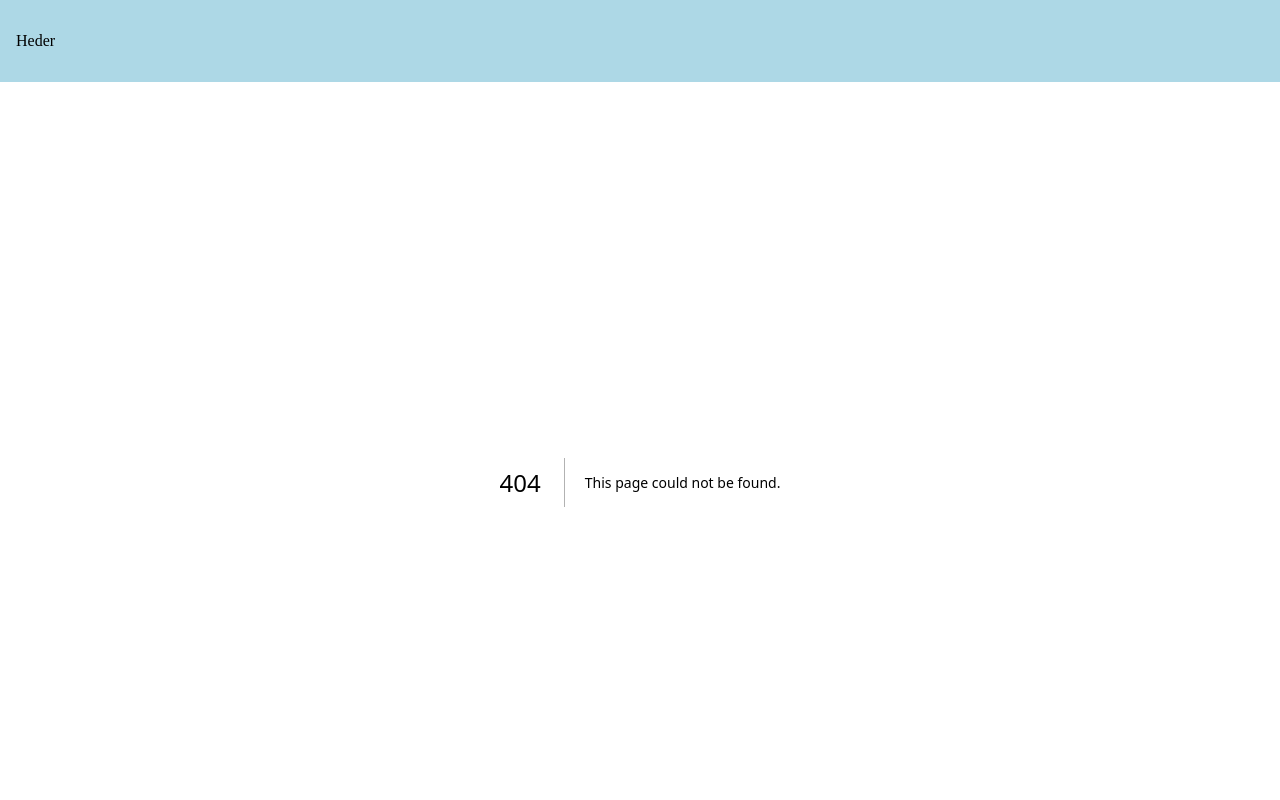
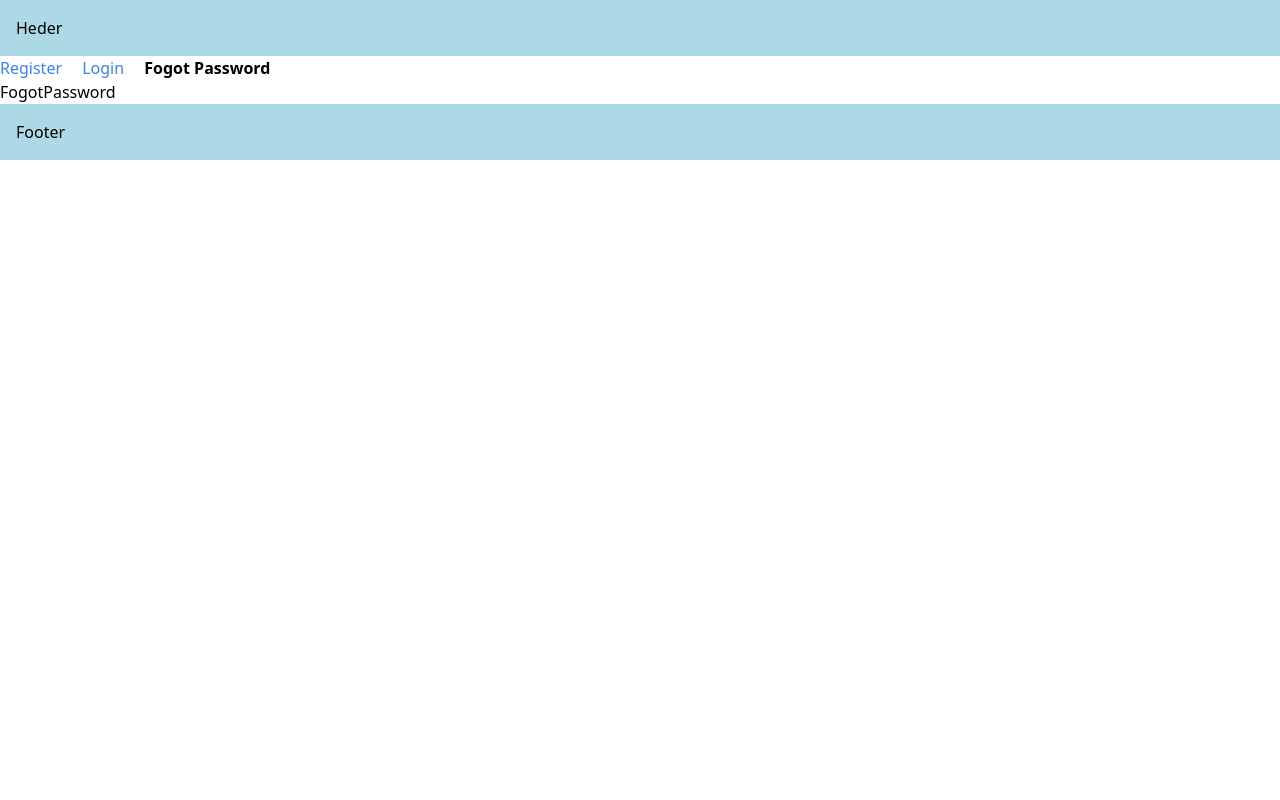
Before and after one commit to Diognet/Next14, a Next.js app in the folder taxi/: page /fogot-password in a window 1280 px wide. Before the commit this address had no page. Shown: the top 800 px of the page. Built offline with nearby package versions, Linux system fonts and the light colour scheme.

Commit message:
Add files via upload

```diff
--- /dev/null
+++ b/taxi/src/app/(auth)/fogot-password/page.tsx
@@ -0,0 +1,3 @@
+export default function FogotPassword () {
+  return <h1> FogotPassword</h1>
+}
--- /dev/null
+++ b/taxi/src/app/(auth)/layout.tsx
@@ -0,0 +1,36 @@
+'use client';
+import "./styles.css"
+import Link from 'next/link';
+import { usePathname } from 'next/navigation';
+
+const navLinks = [
+  { name: 'Register ', href: '/register' },
+  { name: 'Login ', href: '/login' },
+  { name: 'Fogot Password ', href: '/fogot-password' },
+];
+
+export default function AuthLayout({
+  children,
+}: {
+  children: React.ReactNode;
+}) {
+  const pathname = usePathname();
+  return (
+    <div>
+      {navLinks.map((link) => {
+        const isActive = pathname.startsWith(link.href);
+
+        return (
+          <Link
+            href={link.href}
+            key={link.name}
+            className={isActive ? 'font-bold mr-4' : 'text-blue-500 mr-4'}
+          >
+            {link.name}
+          </Link>
+        );
+      })}
+      {children}
+    </div>
+  );
+}
--- /dev/null
+++ b/taxi/src/app/(auth)/login/page.tsx
@@ -0,0 +1,3 @@
+export default function Login () {
+  return <h1> Login</h1>
+}
--- /dev/null
+++ b/taxi/src/app/(auth)/register/page.tsx
@@ -0,0 +1,3 @@
+export default function Register() {
+  return <h1> Register</h1>;
+}
--- /dev/null
+++ b/taxi/src/app/(auth)/styles.css
@@ -0,0 +1,3 @@
+@tailwind base;
+@tailwind components;
+@tailwind utilities;
```
